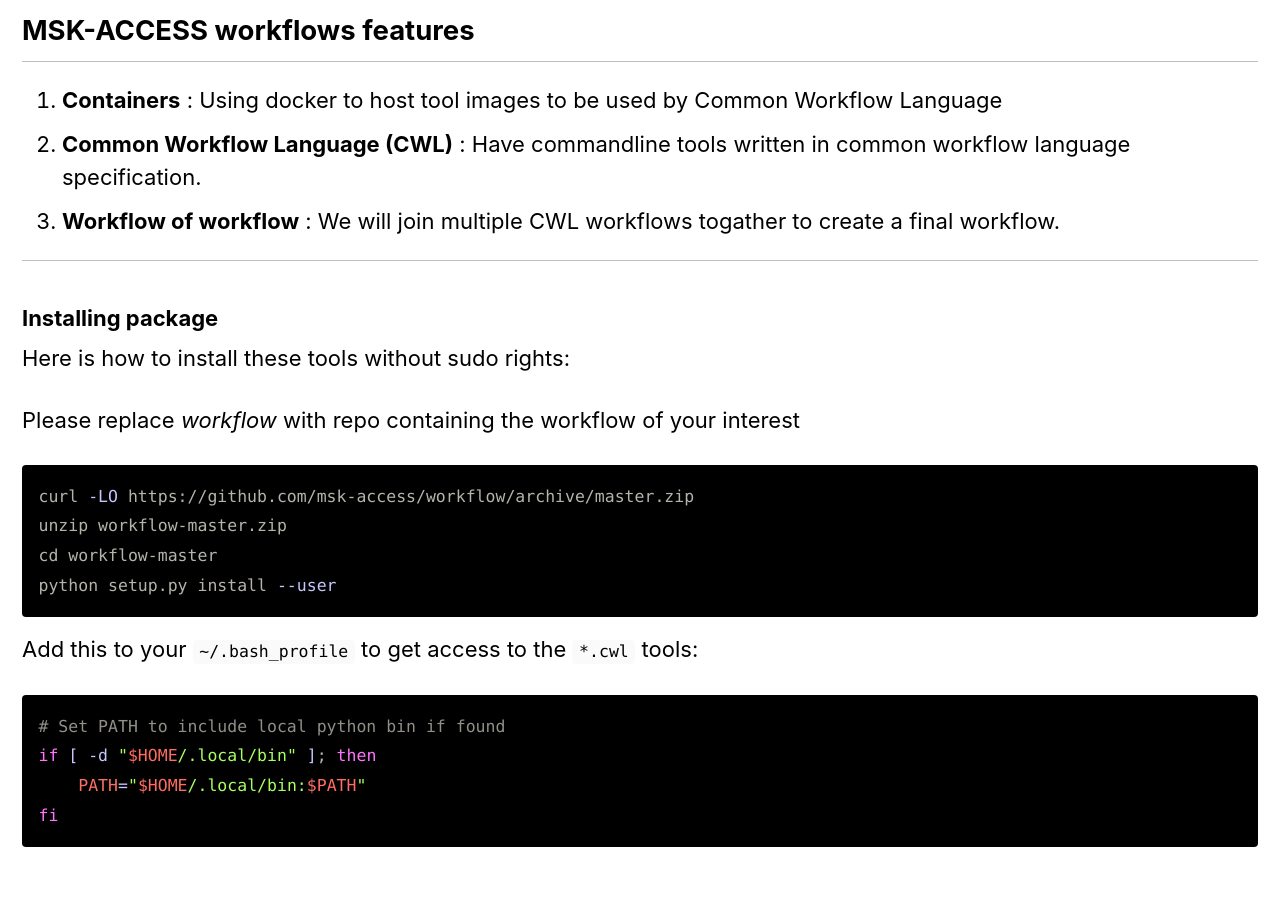
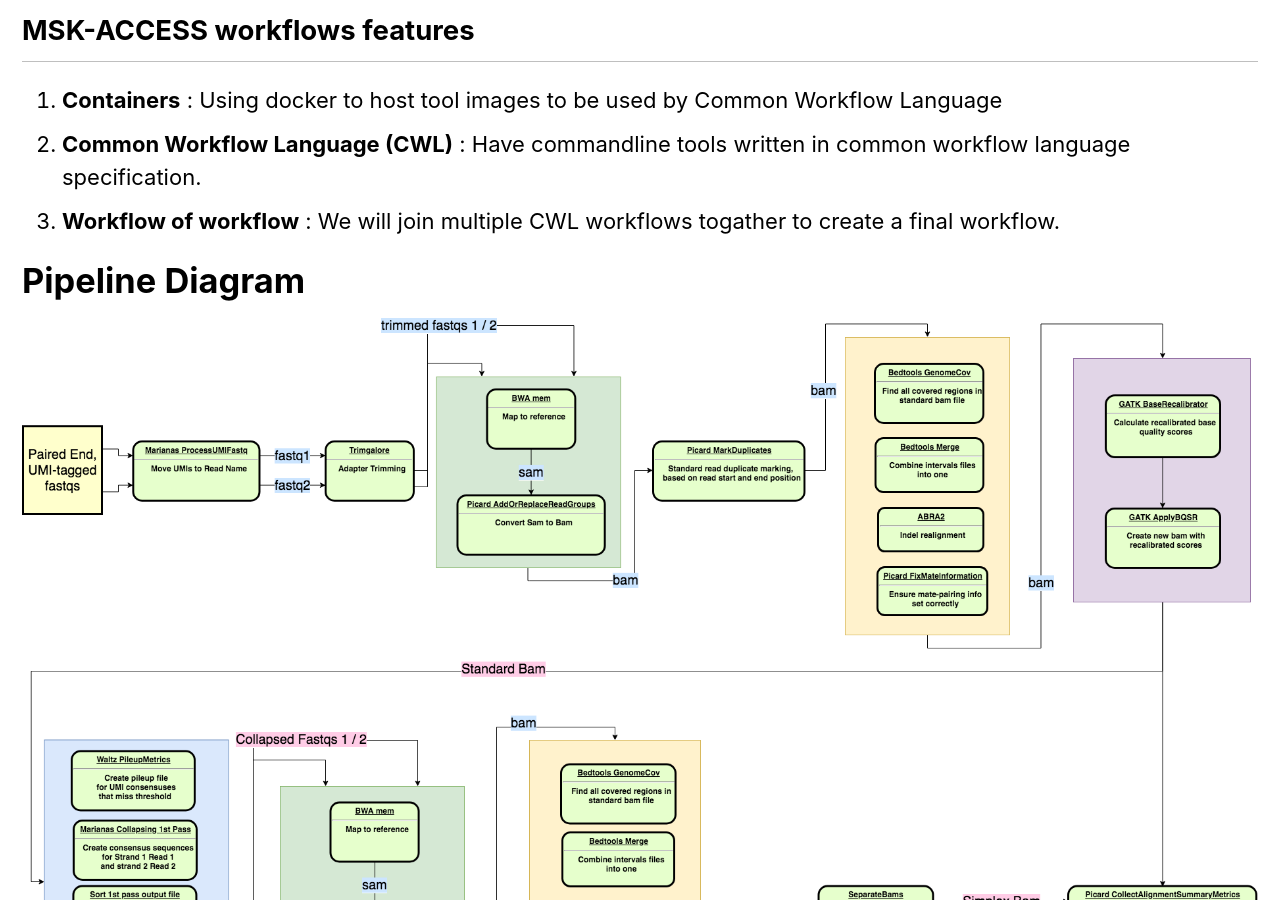
Before and after one commit to msk-access/msk-access.github.io, a Jekyll site: the page built from index.md, in a window 1280 px wide and 900 px high, scrolled down 545 px. Built offline with Jekyll 4.4.1, drawn with Linux system fonts in a browser that asks for light colours; nearby versions of some CDN libraries; our own code applies the rules of GitHub Pages for plain Markdown files.

Commit message:
marianas docs page + pipeline workflow image

```diff
--- a/index.md
+++ b/index.md
@@ -20,6 +20,12 @@ toc: true
 1. **Containers** : Using docker to host tool images to be used by Common Workflow Language
 2. **Common Workflow Language (CWL)** : Have commandline tools written in common workflow language specification.
 3. **Workflow of workflow** : We will join multiple CWL workflows togather to create a final workflow.
+
+
+# Pipeline Diagram
+
+![](assets/images/access_diagram.png)
+
 
 - - - -
 
```
Also changed, not shown: _marianas/01-marianas.md (added, +3 -0 lines), assets/images/access_diagram.png (added).
